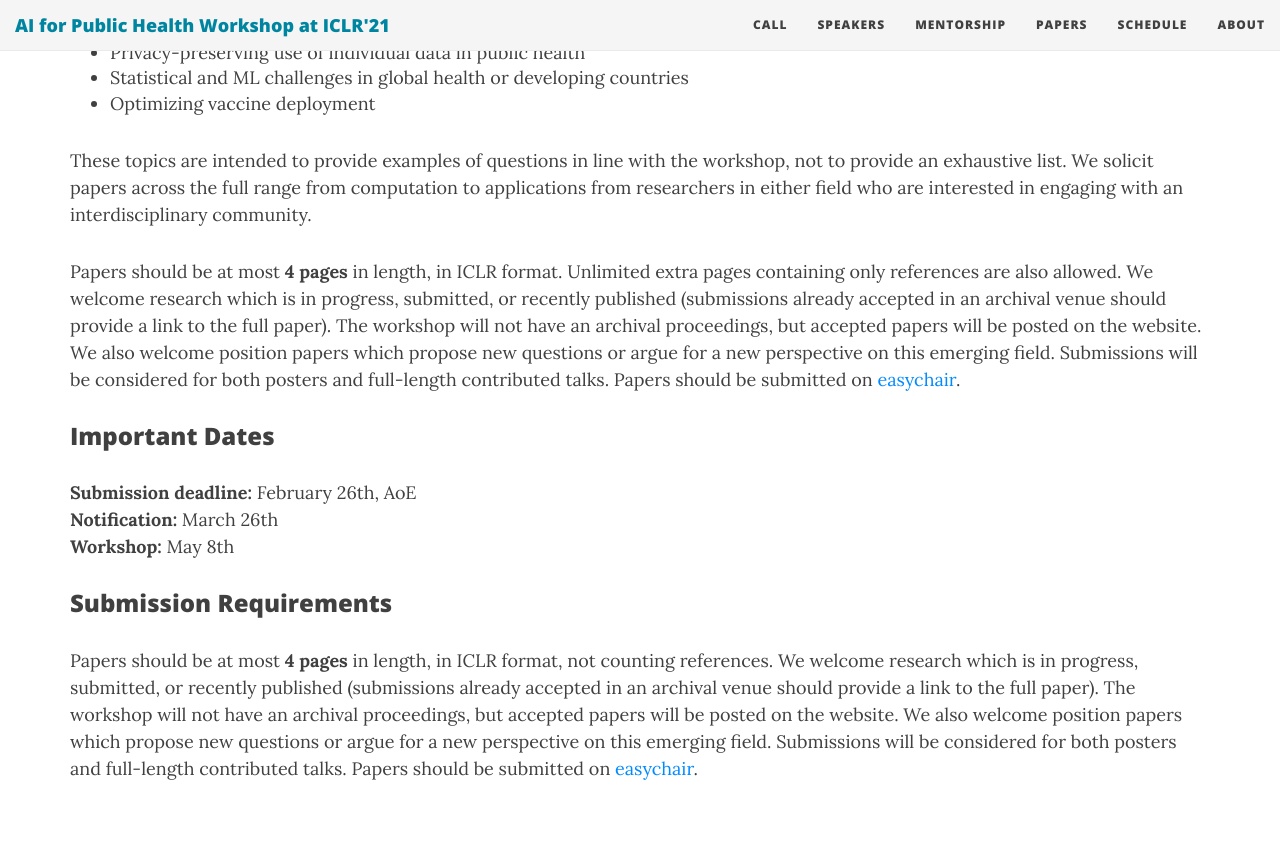
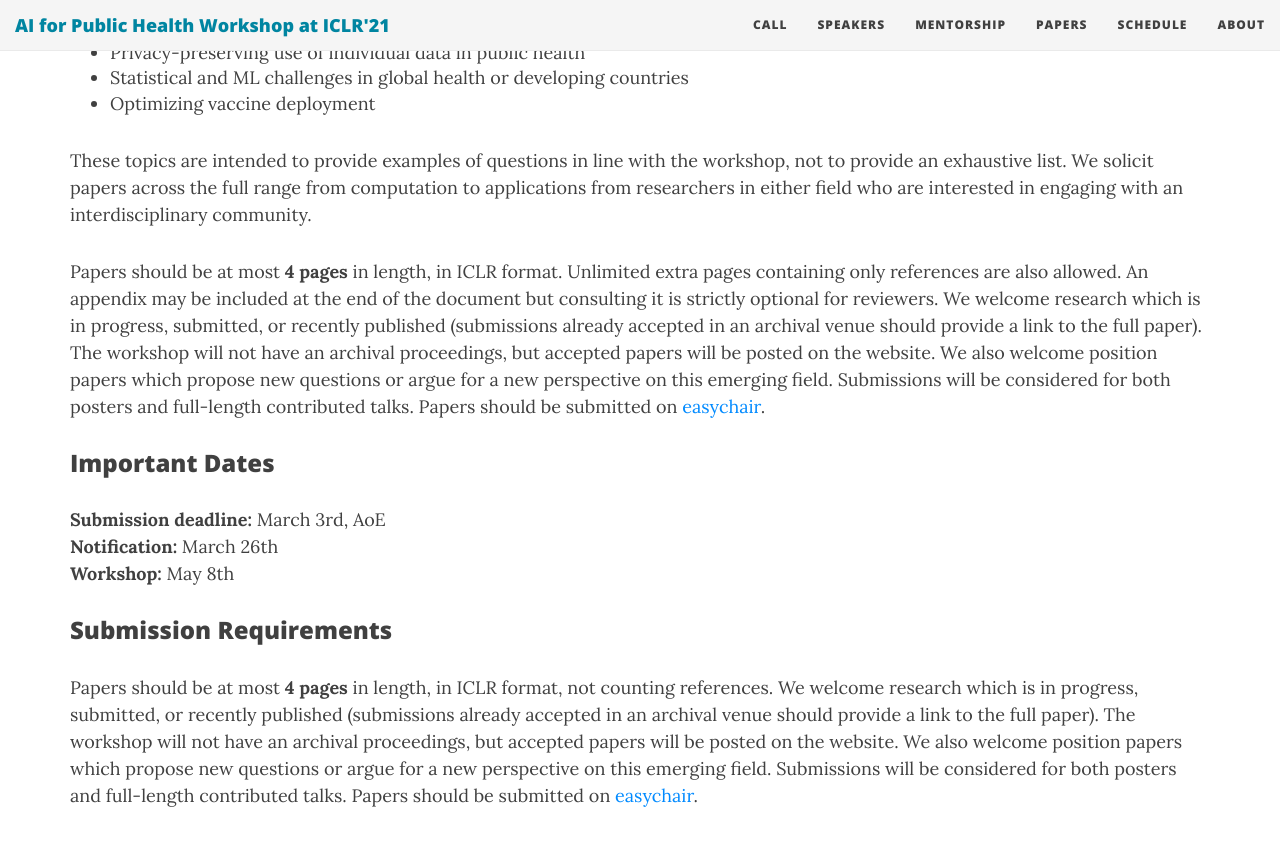
Before and after one commit to slremy/aiforpublichealth.github.io, a Jekyll site: the page built from cfp.md, in a window 1280 px wide and 900 px high, scrolled down 804 px. Shown: the top 846 px of the window. Built offline with Jekyll 4.4.1, drawn with Linux system fonts in a browser that asks for light colours; nearby versions of some CDN libraries.

Commit message:
Update cfp.md

```diff
--- a/cfp.md
+++ b/cfp.md
@@ -25,13 +25,13 @@ Examples of relevant topics for the workshop include (but are not limited to):
 
 These topics are intended to provide examples of questions in line with the workshop, not to provide an exhaustive list. We solicit papers across the full range from computation to applications from researchers in either field who are interested in engaging with an interdisciplinary community.
 
-Papers should be at most **4 pages** in length, in ICLR format. Unlimited extra pages containing only references are also allowed. We welcome research which is in progress, submitted, or recently published (submissions already accepted in an archival venue should provide a link to the full paper). The workshop will not have an archival proceedings, but accepted papers will be posted on the website. We also welcome position papers which propose new questions or argue for a new perspective on this emerging field. Submissions will be considered for both posters and full-length contributed talks. Papers should be submitted on [easychair](https://easychair.org/conferences/?conf=iclrai4ph).
+Papers should be at most **4 pages** in length, in ICLR format. Unlimited extra pages containing only references are also allowed. An appendix may be included at the end of the document but consulting it is strictly optional for reviewers. We welcome research which is in progress, submitted, or recently published (submissions already accepted in an archival venue should provide a link to the full paper). The workshop will not have an archival proceedings, but accepted papers will be posted on the website. We also welcome position papers which propose new questions or argue for a new perspective on this emerging field. Submissions will be considered for both posters and full-length contributed talks. Papers should be submitted on [easychair](https://easychair.org/conferences/?conf=iclrai4ph).
 
 
 
 ### Important Dates
 
-**Submission deadline:** February 26th, AoE <br>
+**Submission deadline:** March 3rd, AoE <br>
 **Notification:** March 26th <br>
 **Workshop:** May 8th
 
```
